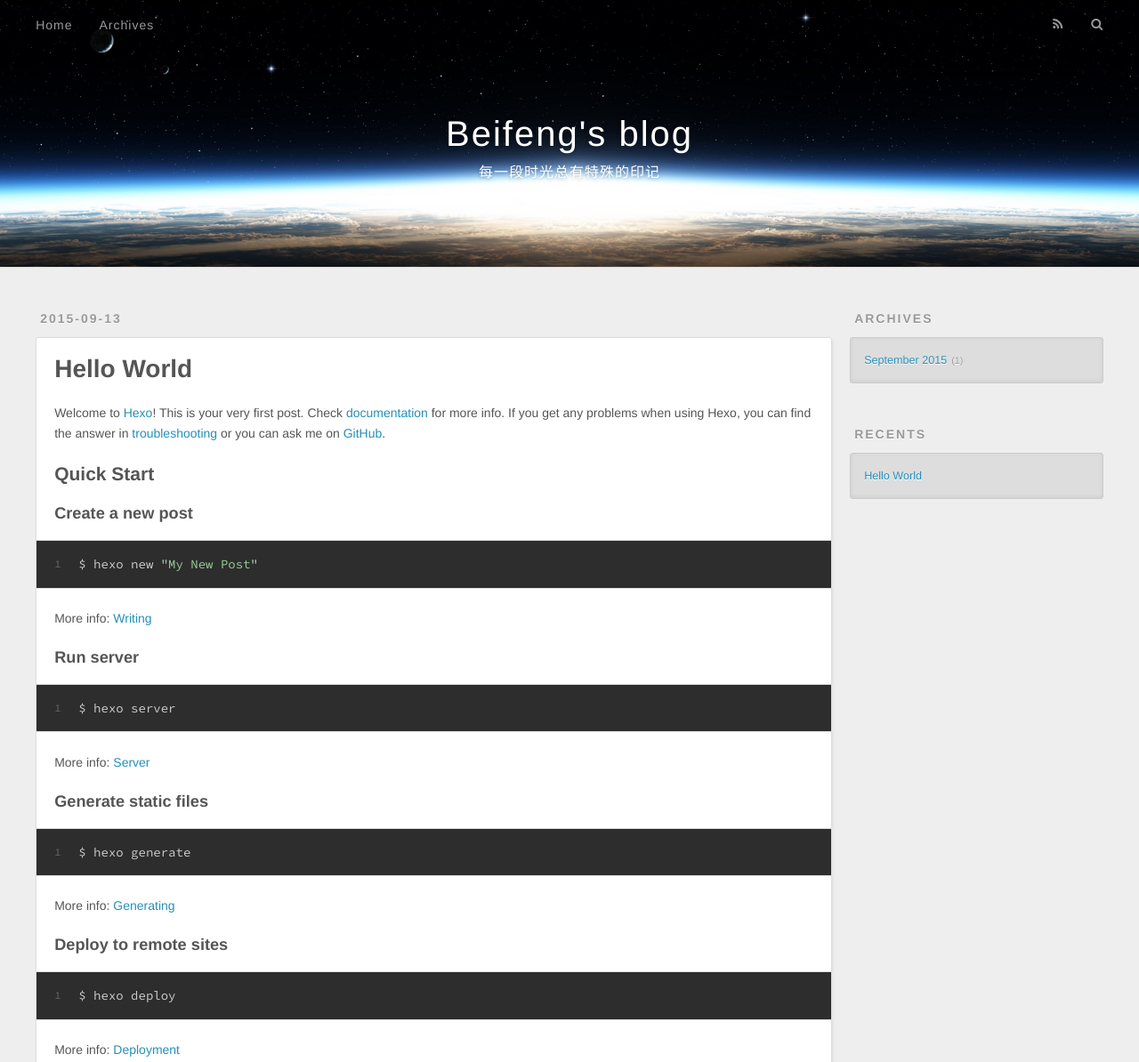
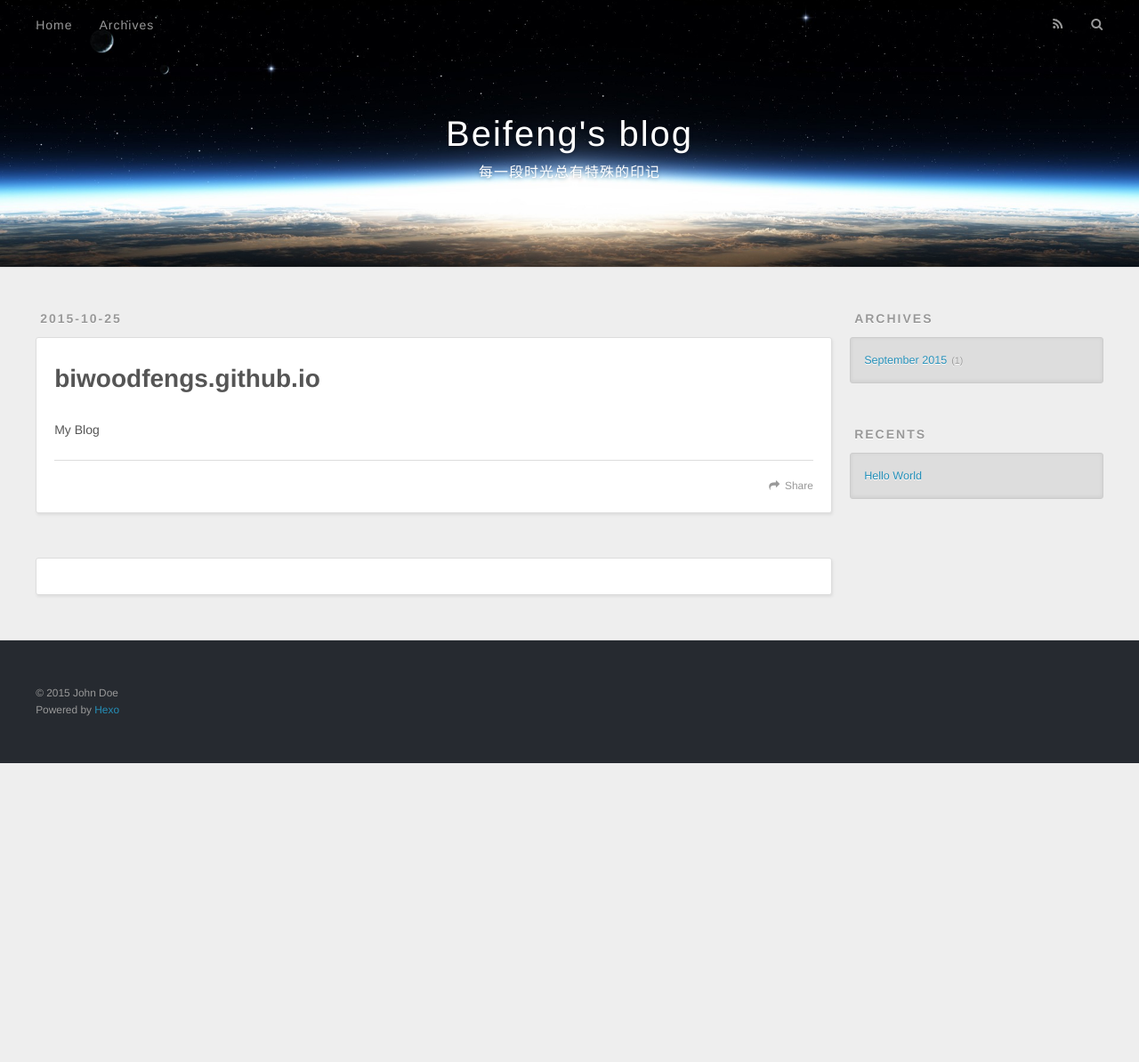
Before and after one commit to biwoodfengs/biwoodfengs.github.io, a plain HTML site: page README.html in a window 1280 px wide. Shown: the top 1194 px of the page at 89% size. After the commit the page ends 858 px from the top, so only its background shows below. Drawn offline with nearby package versions, Linux system fonts and the light colour scheme; a script that the page names is missing.

Commit message:
Site updated: 2015-10-25 22:49:51

```diff
--- a/2015/09/13/hello-world/index.html
+++ b/README.html
@@ -3,21 +3,18 @@
 <head>
   <meta charset="utf-8">
 
-  <title>Hello World | Beifeng&#39;s blog</title>
+  <title>Beifeng&#39;s blog</title>
   <meta name="viewport" content="width=device-width, initial-scale=1, maximum-scale=1">
-  <meta name="description" content="Welcome to Hexo! This is your very first post. Check documentation for more info. If you get any problems when using Hexo, you can find the answer in troubleshooting or you can ask me on GitHub.
-Quick">
-<meta property="og:type" content="article">
-<meta property="og:title" content="Hello World">
-<meta property="og:url" content="http://www.wxxt.tk/2015/09/13/hello-world/index.html">
+  <meta name="description" content="biwoodfengs.github.ioMy Blog">
+<meta property="og:type" content="website">
+<meta property="og:title" content="Beifeng's blog">
+<meta property="og:url" content="http://www.wxxt.tk/README.html">
 <meta property="og:site_name" content="Beifeng's blog">
-<meta property="og:description" content="Welcome to Hexo! This is your very first post. Check documentation for more info. If you get any problems when using Hexo, you can find the answer in troubleshooting or you can ask me on GitHub.
-Quick">
-<meta property="og:updated_time" content="2015-09-13T15:53:28.718Z">
+<meta property="og:description" content="biwoodfengs.github.ioMy Blog">
+<meta property="og:updated_time" content="2015-10-25T14:48:53.678Z">
 <meta name="twitter:card" content="summary">
-<meta name="twitter:title" content="Hello World">
-<meta name="twitter:description" content="Welcome to Hexo! This is your very first post. Check documentation for more info. If you get any problems when using Hexo, you can find the answer in troubleshooting or you can ask me on GitHub.
-Quick">
+<meta name="twitter:title" content="Beifeng's blog">
+<meta name="twitter:description" content="biwoodfengs.github.ioMy Blog">
 
     <link rel="alternative" href="/atom.xml" title="Beifeng&#39;s blog" type="application/atom+xml">
 
@@ -67,42 +64,24 @@ Quick">
   </div>
 </header>
       <div class="outer">
-        <section id="main"><article id="post-hello-world" class="article article-type-post" itemscope itemprop="blogPost">
+        <section id="main"><article id="page-undefined" class="article article-type-page" itemscope itemprop="blogPost">
   <div class="article-meta">
-    <a href="/2015/09/13/hello-world/" class="article-date">
-  <time datetime="2015-09-13T15:53:28.718Z" itemprop="datePublished">2015-09-13</time>
+    <a href="/README.html" class="article-date">
+  <time datetime="2015-10-25T14:49:14.831Z" itemprop="datePublished">2015-10-25</time>
 </a>
 
   </div>
   <div class="article-inner">
 
 
-      <header class="article-header">
-
-
-    <h1 class="article-title" itemprop="name">
-      Hello World
-    </h1>
-
-
-      </header>
-
     <div class="article-entry" itemprop="articleBody">
 
-        <p>Welcome to <a href="http://hexo.io/" target="_blank" rel="external">Hexo</a>! This is your very first post. Check <a href="http://hexo.io/docs/" target="_blank" rel="external">documentation</a> for more info. If you get any problems when using Hexo, you can find the answer in <a href="http://hexo.io/docs/troubleshooting.html" target="_blank" rel="external">troubleshooting</a> or you can ask me on <a href="https://github.com/hexojs/hexo/issues" target="_blank" rel="external">GitHub</a>.</p>
-<h2 id="Quick_Start">Quick Start</h2><h3 id="Create_a_new_post">Create a new post</h3><figure class="highlight bash"><table><tr><td class="gutter"><pre><span class="line">1</span><br></pre></td><td class="code"><pre><span class="line">$ hexo new <span class="string">"My New Post"</span></span><br></pre></td></tr></table></figure>
-<p>More info: <a href="http://hexo.io/docs/writing.html" target="_blank" rel="external">Writing</a></p>
-<h3 id="Run_server">Run server</h3><figure class="highlight bash"><table><tr><td class="gutter"><pre><span class="line">1</span><br></pre></td><td class="code"><pre><span class="line">$ hexo server</span><br></pre></td></tr></table></figure>
-<p>More info: <a href="http://hexo.io/docs/server.html" target="_blank" rel="external">Server</a></p>
-<h3 id="Generate_static_files">Generate static files</h3><figure class="highlight bash"><table><tr><td class="gutter"><pre><span class="line">1</span><br></pre></td><td class="code"><pre><span class="line">$ hexo generate</span><br></pre></td></tr></table></figure>
-<p>More info: <a href="http://hexo.io/docs/generating.html" target="_blank" rel="external">Generating</a></p>
-<h3 id="Deploy_to_remote_sites">Deploy to remote sites</h3><figure class="highlight bash"><table><tr><td class="gutter"><pre><span class="line">1</span><br></pre></td><td class="code"><pre><span class="line">$ hexo deploy</span><br></pre></td></tr></table></figure>
-<p>More info: <a href="http://hexo.io/docs/deployment.html" target="_blank" rel="external">Deployment</a></p>
+        <h1 id="biwoodfengs-github-io">biwoodfengs.github.io</h1><p>My Blog</p>
 
 
     </div>
     <footer class="article-footer">
-      <a data-url="http://www.wxxt.tk/2015/09/13/hello-world/" data-id="cig6miqzj0000dcqngrz7crkv" class="article-share-link">Share</a>
+      <a data-url="http://www.wxxt.tk/README.html" data-id="cig6mt5jw0001akqnkwprwynh" class="article-share-link">Share</a>
 
 
     </footer>
@@ -115,7 +94,7 @@ Quick">
 
   <section id="comments">
     <!-- 多说评论框 start -->
-    <div class="ds-thread" data-thread-key="post-hello-world" data-title="Hello World" data-url="http://www.wxxt.tk/2015/09/13/hello-world/"></div>
+    <div class="ds-thread" data-thread-key="page-undefined" data-title="" data-url="http://www.wxxt.tk/README.html"></div>
     <!-- 多说评论框 end -->
     <!-- 多说公共JS代码 start (一个网页只需插入一次) -->
     <script type="text/javascript">
```
Also changed, not shown: index.html (+1 -1 lines), 1 other file.
